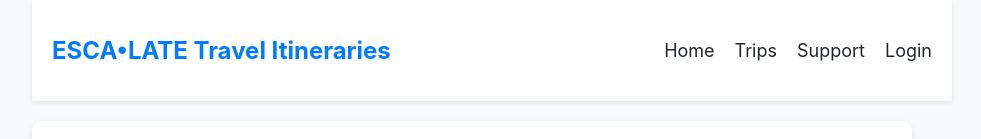
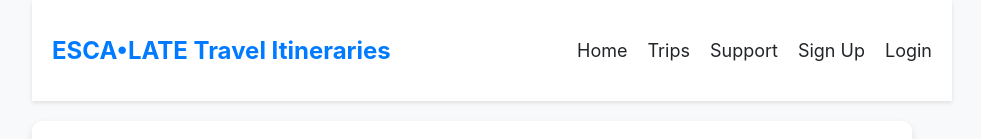
Before and after one commit to elijahescamilla1/travel-itinerary, a React (Create React App) app: page /signup in a window 1280 px wide. Shown: the top 139 px of the page, without its empty margins (168-1149 px from the left). Built offline with nearby package versions, Linux system fonts and the light colour scheme; no server answers.

Commit message:
App.js updates

```diff
--- a/src/App.js
+++ b/src/App.js
@@ -39,6 +39,7 @@ function App() {
             <Link to="/">Home</Link>
             <Link to="/trips">Trips</Link>
             <Link to="/support">Support</Link>
+            {!user && <Link to="/signup">Sign Up</Link>}
             {!user && <Link to="/signin">Login</Link>}
             {user && <SignOut />}
           </nav>
```
